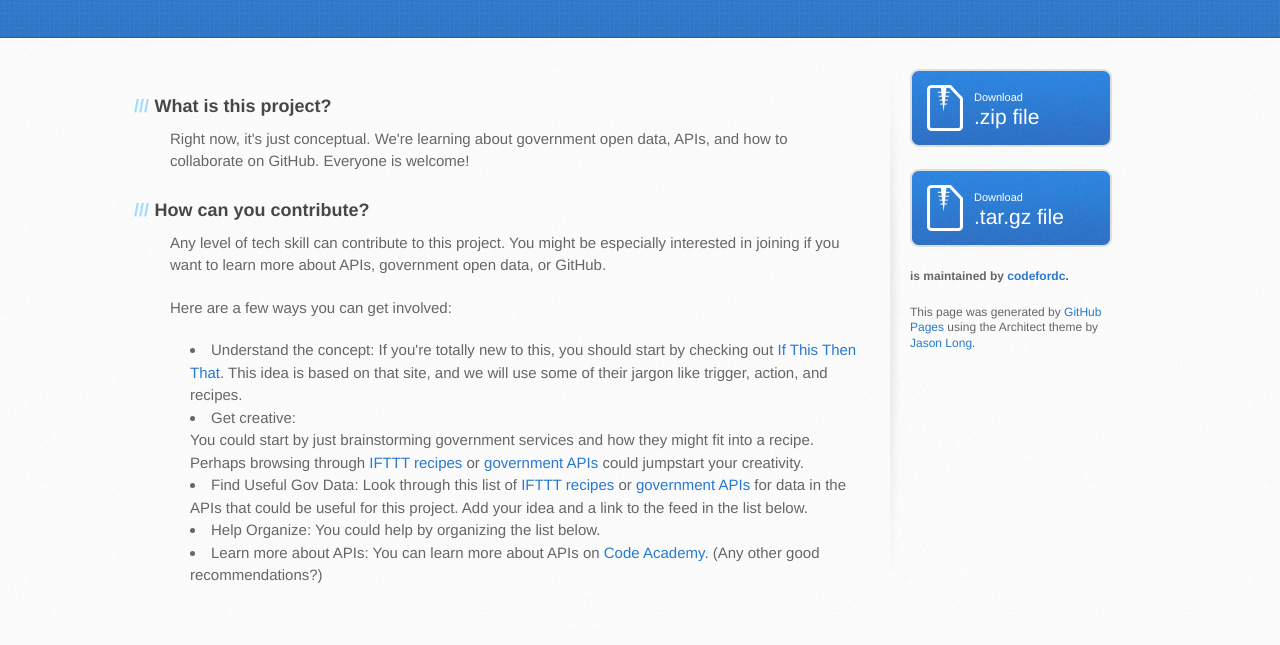
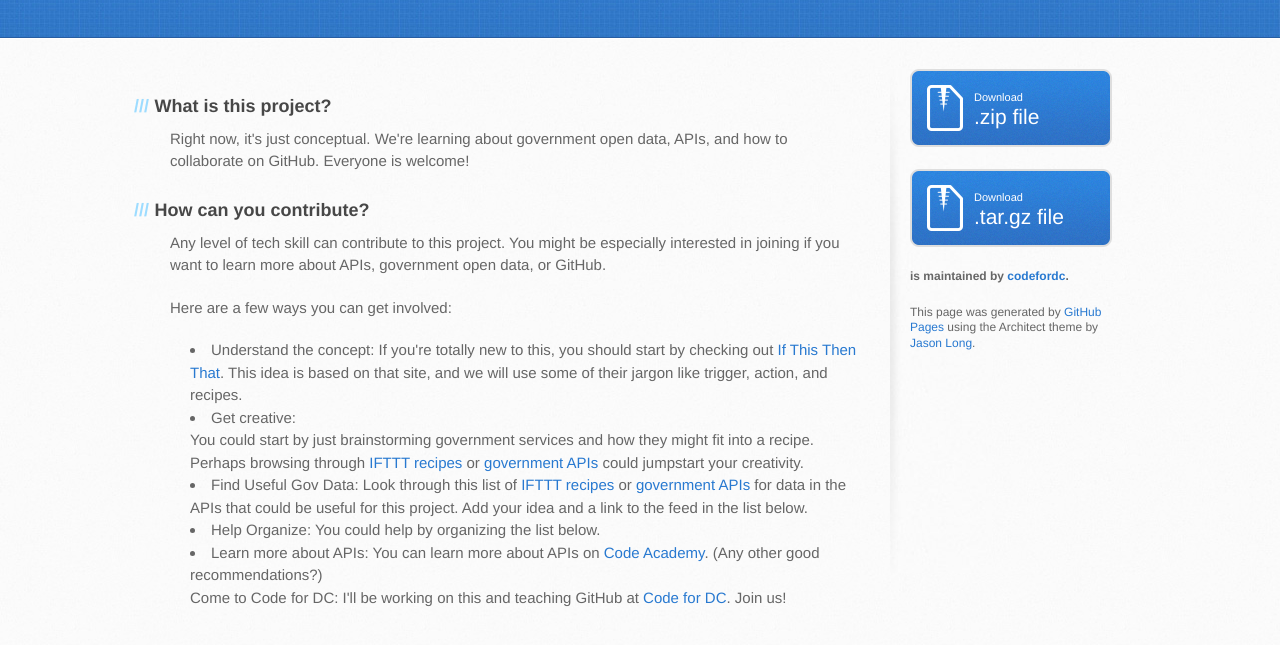
Before and after one commit to 18F/ifgovthenthat, a plain HTML site: page index.html in a window 1280 px wide. Shown: the part 197-842 px from the top of the page. Drawn offline with Linux system fonts and the light colour scheme.

Commit message:
Update index.html

```diff
--- a/index.html
+++ b/index.html
@@ -39,6 +39,7 @@
           <li><strong>Find Useful Gov Data:</strong> Look through this list of <a href="https://ifttt.com/recipes">IFTTT recipes</a> or <a href="http://catalog.data.gov/dataset?res_format=api">government APIs</a> for data in the APIs that could be useful for this project. Add your idea and a link to the feed in the list below.</li>
           <li><strong>Help Organize:</strong> You could help by organizing the list below.</li>
           <li><strong>Learn more about APIs:</strong> You can learn more about APIs on <a href="http://codeacademy.org/">Code Academy</a>. (Any other good recommendations?)</li>
+          <lie><strong>Come to Code for DC:</strong> I'll be working on this and teaching GitHub at <a href="http://codefordc.org">Code for DC</a>. Join us!</lie>
         </ul>
 
 
```
